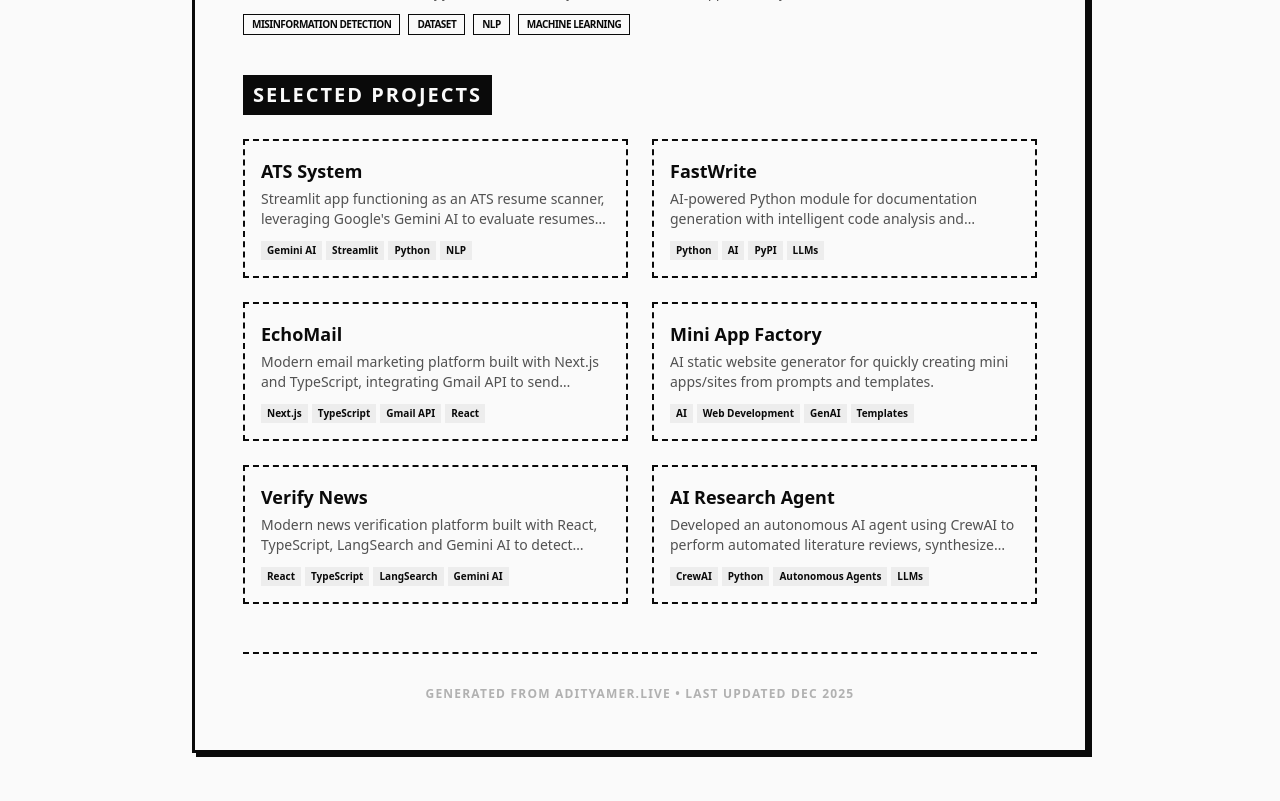
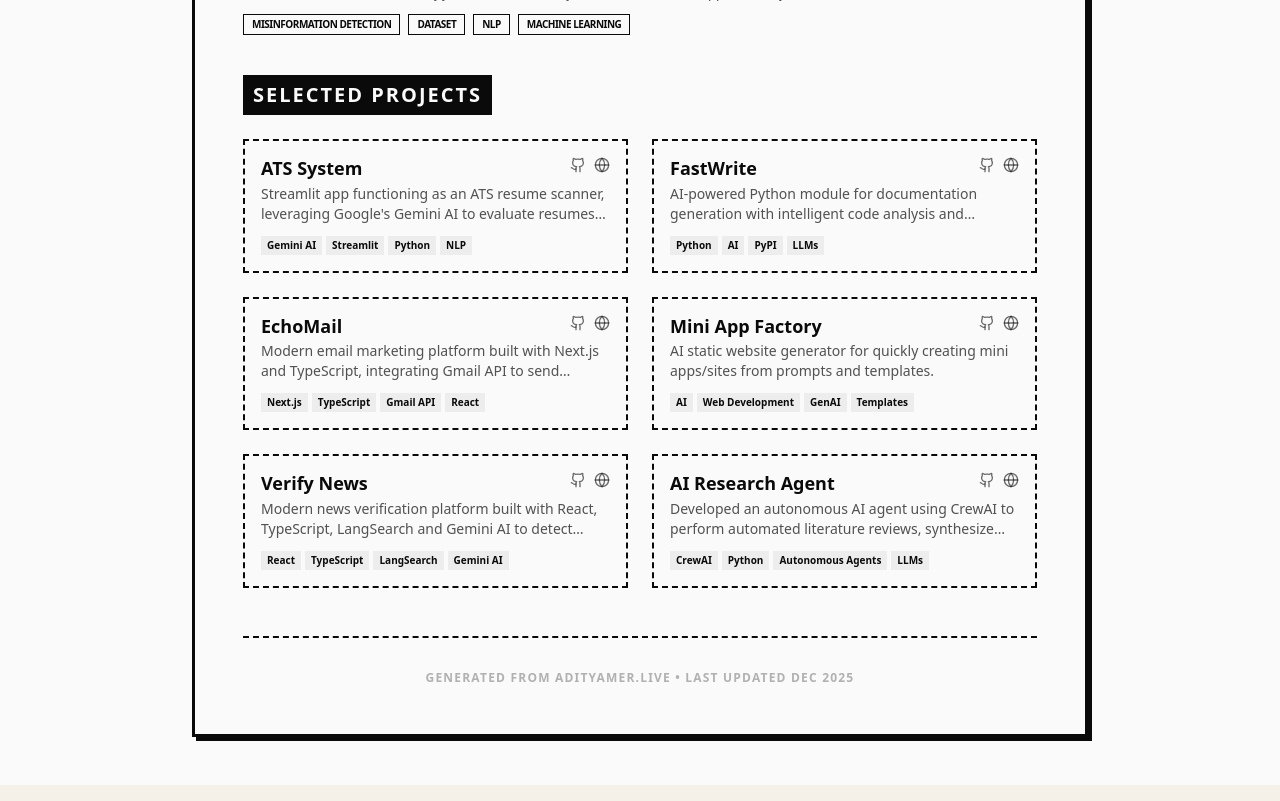
Before and after one commit to Aditya190803/Aditya190803.github.io, a Next.js app: page /resume in a window 1280 px wide. Shown: the part 2540-3341 px from the top of the page. Built offline with nearby package versions, Linux system fonts and the light colour scheme.

Commit message:
Add GitHub and Demo links to the Selected Projects section on resume

```diff
--- a/src/app/resume/page.tsx
+++ b/src/app/resume/page.tsx
@@ -203,10 +203,24 @@ export default function ResumePage() {
           </h2>
           <div className="grid grid-cols-1 md:grid-cols-2 gap-6">
             {projects.filter(p => p.featured).map((project, i) => (
-              <div key={i} className="p-4 border-2 border-black border-dashed">
-                <h3 className="text-lg font-black mb-1">{project.title}</h3>
-                <p className="text-sm text-black/70 mb-3 line-clamp-2">{project.description}</p>
-                <div className="flex flex-wrap gap-1">
+              <div key={i} className="p-4 border-2 border-black border-dashed flex flex-col">
+                <div className="flex justify-between items-start mb-1 gap-2">
+                  <h3 className="text-lg font-black leading-tight">{project.title}</h3>
+                  <div className="flex gap-2 shrink-0 print:hidden">
+                    {project.github && (
+                      <a href={project.github} target="_blank" rel="noopener noreferrer" className="text-black/60 hover:text-black transition-colors" title="GitHub">
+                        <Github size={16} />
+                      </a>
+                    )}
+                    {(project.demo || project.pypi) && (
+                      <a href={project.demo || project.pypi} target="_blank" rel="noopener noreferrer" className="text-black/60 hover:text-black transition-colors" title="Live Link">
+                        <Globe size={16} />
+                      </a>
+                    )}
+                  </div>
+                </div>
+                <p className="text-sm text-black/70 mb-3 line-clamp-2 md:line-clamp-3 lg:line-clamp-2 flex-grow">{project.description}</p>
+                <div className="flex flex-wrap gap-1 mt-auto">
                   {project.technologies.slice(0, 4).map(tech => (
                     <span key={tech} className="text-[10px] font-bold px-1.5 py-0.5 bg-black/5">
                       {tech}
```
